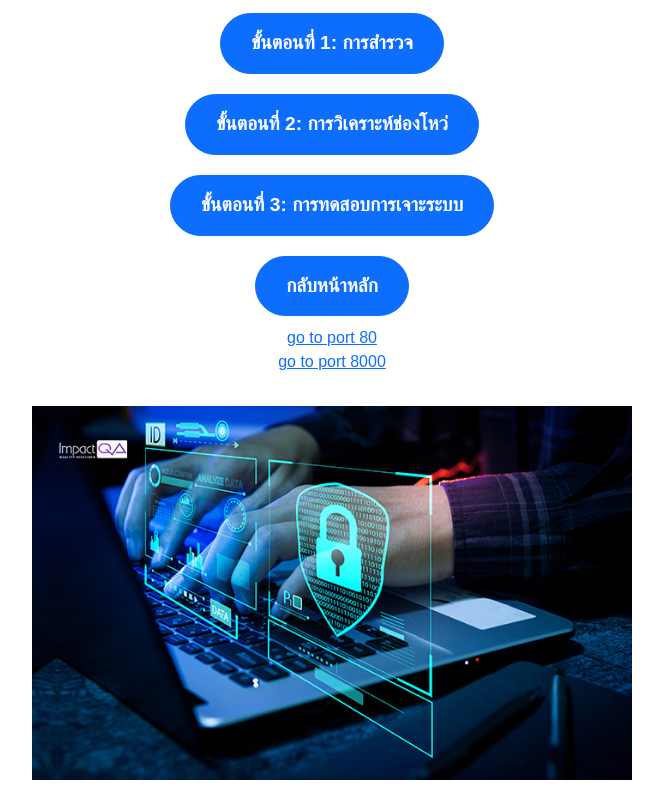
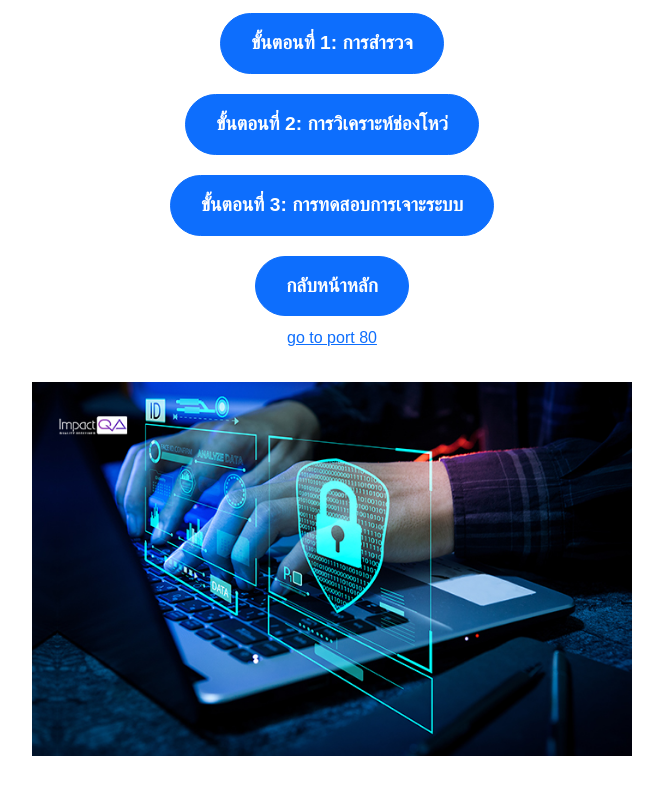
Before and after one commit to hathairatjan/Assign-4, a plain HTML site: page ws2/index.html in a window 1280 px wide. Shown: the part 656-1468 px from the top of the page, without its empty margins (308-971 px from the left). After the commit the page ends 1444 px from the top, so only its background shows below. Drawn offline with nearby package versions, Linux system fonts and the light colour scheme.

Commit message:
Update index.html

```diff
--- a/ws2/index.html
+++ b/ws2/index.html
@@ -118,9 +118,9 @@
                <a href="./" onclick="javascript:event.target.port=80"
                 >go to port 80</a
               >
-              <a href="./" onclick="javascript:event.target.port=8000"
+<!--               <a href="./" onclick="javascript:event.target.port=8000"
                 >go to port 8000</a
-              >
+              > -->
             </div>
 
             <!-- Example feature image -->
```
